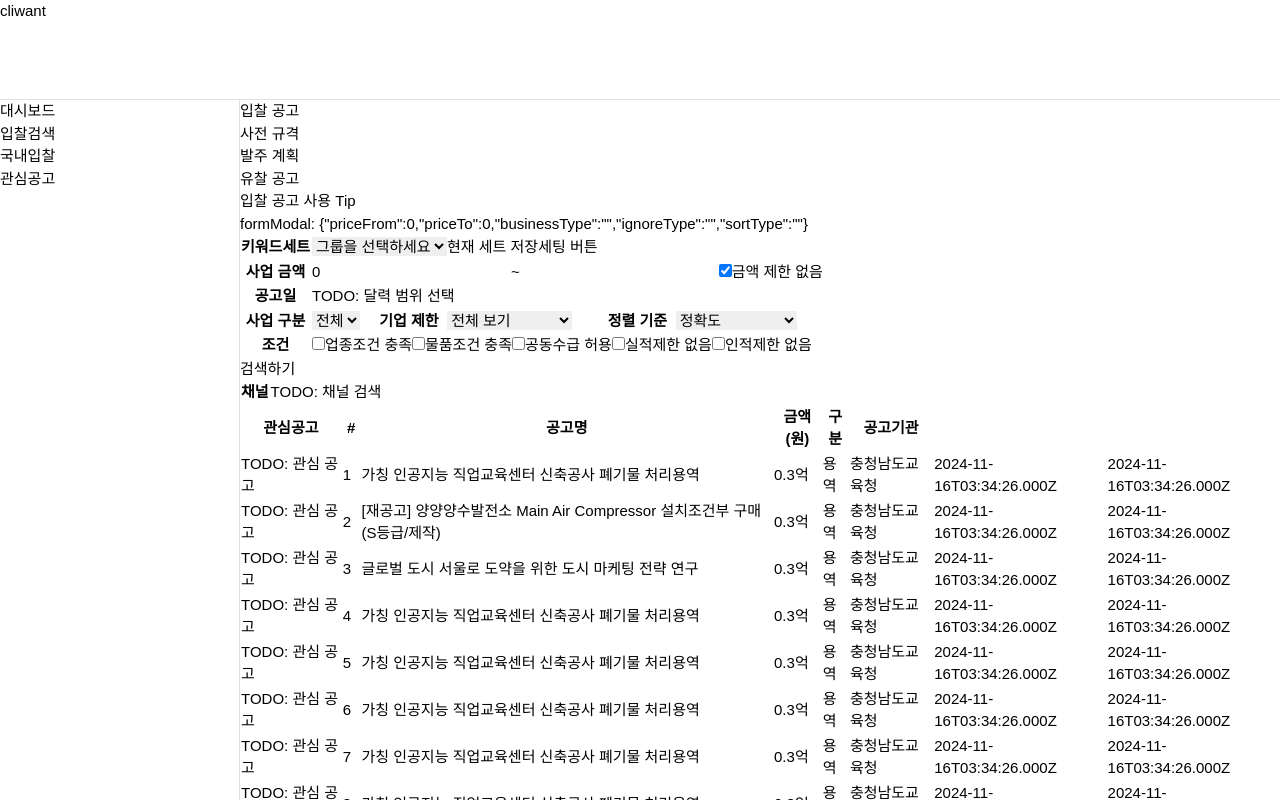
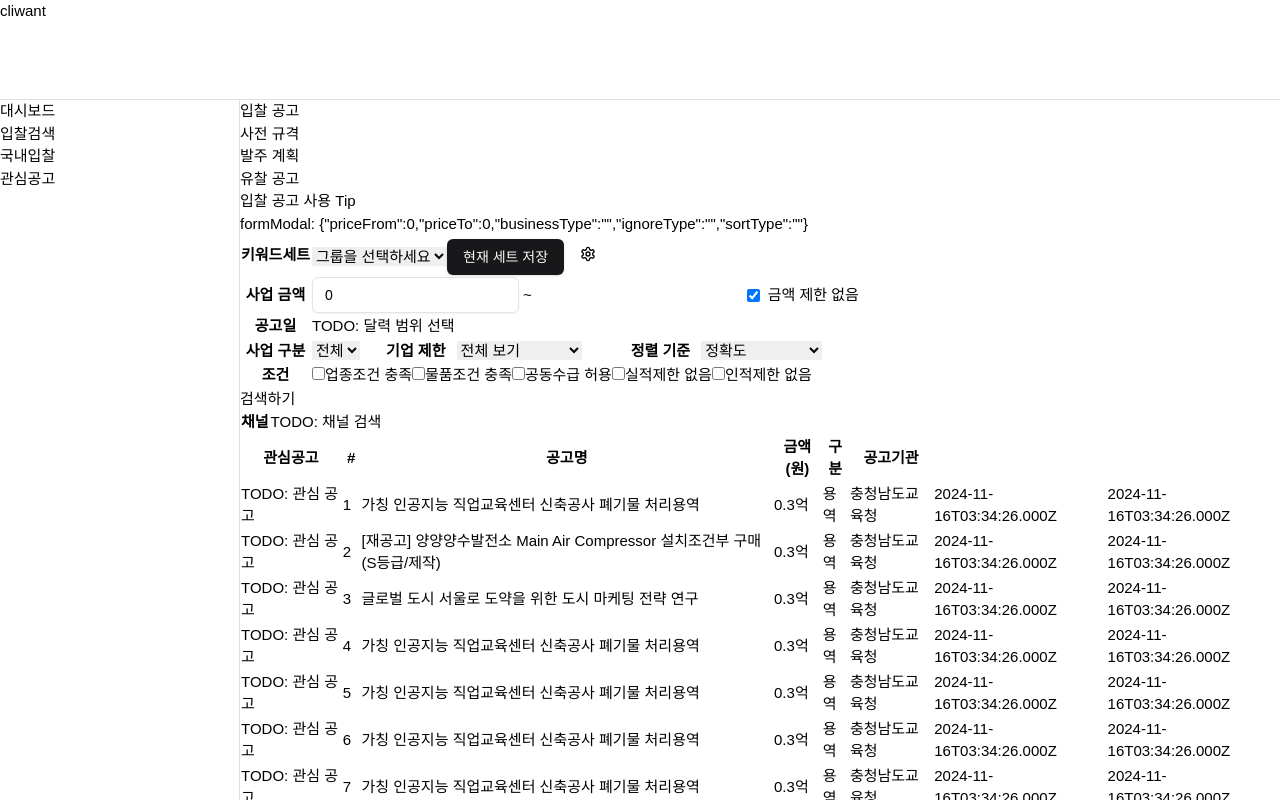
Before and after one commit to hckang80/nextjs-beginner-task, a Next.js app: page /dashboard/rfp in a window 1280 px wide. Shown: the top 800 px of the page. Built offline with nearby package versions, Linux system fonts and the light colour scheme.

Commit message:
feat: 폼 요소에 스타일 입혀보기

```diff
--- a/app/dashboard/rfp/detailed-search.tsx
+++ b/app/dashboard/rfp/detailed-search.tsx
@@ -1,6 +1,47 @@
 "use client";
 
+import { Settings } from "lucide-react";
+import { Button } from "@/components/ui/button";
+import { Input } from "@/components/ui/input";
+import {
+  Dialog,
+  DialogClose,
+  DialogContent,
+  DialogDescription,
+  DialogFooter,
+  DialogHeader,
+  DialogTitle,
+  DialogTrigger,
+} from "@/components/ui/dialog";
 import { FormEvent, useState } from "react";
+
+export function SettingButton() {
+  return (
+    <Dialog>
+      <DialogTrigger asChild>
+        <Button variant="ghost">
+          <Settings />
+        </Button>
+      </DialogTrigger>
+      <DialogContent>
+        <DialogHeader>
+          <DialogTitle>키워드세트 관리</DialogTitle>
+          <DialogDescription>
+            선택하신 상단의 그룹이 기본 검색 조건으로 설정됩니다
+          </DialogDescription>
+        </DialogHeader>
+        <div>신규_그룹</div>
+        <DialogFooter className="sm:justify-start">
+          <DialogClose asChild>
+            <Button type="button" variant="secondary">
+              설정 완료
+            </Button>
+          </DialogClose>
+        </DialogFooter>
+      </DialogContent>
+    </Dialog>
+  );
+}
 
 export function DetailedSearch() {
   const [formModal, setFormModel] = useState({
@@ -41,14 +82,16 @@ export function DetailedSearch() {
               <select name="" id="">
                 <option value="">그룹을 선택하세요</option>
               </select>
-              <button type="button">현재 세트 저장</button>
-              <button>세팅 버튼</button>
+              <Button type="button">현재 세트 저장</Button>
+              <SettingButton />
             </td>
           </tr>
           <tr>
             <th>사업 금액</th>
             <td colSpan={5}>
-              <input
+              <div className="flex items-center gap-1">
+                <div className="flex items-center gap-1">
+                  <Input
                     type="number"
                     inputMode="numeric"
                     name="priceFrom"
@@ -56,7 +99,7 @@ export function DetailedSearch() {
                     onChange={handleChange}
                   />
                   ~
-              <input
+                  <Input
                     type="number"
                     inputMode="numeric"
                     name="priceTo"
@@ -64,7 +107,9 @@ export function DetailedSearch() {
                     onChange={handleChange}
                     className={isPriceLimit ? "invisible" : ""}
                   />
-              <label>
+                </div>
+
+                <label className="flex items-center gap-2">
                   <input
                     type="checkbox"
                     checked={isPriceLimit}
@@ -74,6 +119,7 @@ export function DetailedSearch() {
                   />
                   금액 제한 없음
                 </label>
+              </div>
             </td>
           </tr>
 
--- /dev/null
+++ b/components/ui/input.tsx
@@ -0,0 +1,22 @@
+import * as React from "react"
+
+import { cn } from "@/lib/utils"
+
+const Input = React.forwardRef<HTMLInputElement, React.ComponentProps<"input">>(
+  ({ className, type, ...props }, ref) => {
+    return (
+      <input
+        type={type}
+        className={cn(
+          "flex h-9 w-full rounded-md border border-input bg-transparent px-3 py-1 text-base shadow-sm transition-colors file:border-0 file:bg-transparent file:text-sm file:font-medium file:text-foreground placeholder:text-muted-foreground focus-visible:outline-none focus-visible:ring-1 focus-visible:ring-ring disabled:cursor-not-allowed disabled:opacity-50 md:text-sm",
+          className
+        )}
+        ref={ref}
+        {...props}
+      />
+    )
+  }
+)
+Input.displayName = "Input"
+
+export { Input }
```
Lines whose indentation alone changed are shown as unchanged.
